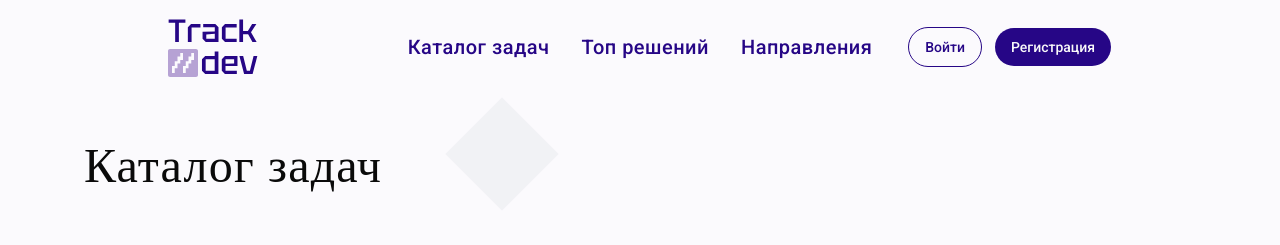
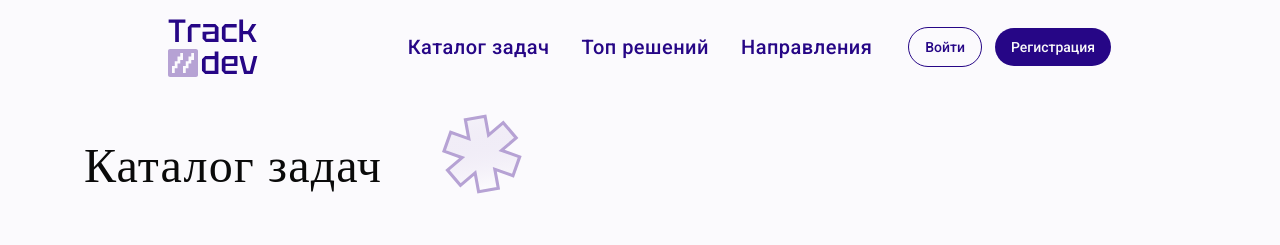
Before and after one commit to Kemuni/CodeHunt, a Next.js app in the folder frontend/: page /tasks in a window 1280 px wide. Shown: the top 245 px of the page. Built offline with nearby package versions, Linux system fonts and the light colour scheme; no server answers; a web font is replaced by a local one.

Commit message:
Добавил изображение Aesterisc в PageLayout

```diff
--- a/frontend/components/ui/layouts/page.tsx
+++ b/frontend/components/ui/layouts/page.tsx
@@ -1,5 +1,6 @@
 import React, { HTMLAttributes } from "react"
 import { cn } from "cn"
+import Image from "next/image"
 
 export type PageLayoutProps = HTMLAttributes<HTMLDivElement>
 
@@ -31,7 +32,9 @@ export const PageLayoutHeader: React.FC<PageLayoutHeaderProps> = ({
     >
       <h2>{children}</h2>
       <div className="relative hidden sm:block">
-        <div className="absolute left-20 -bottom-1 size-20 rotate-45 bg-gray-300/25" />
+        <div className="absolute left-15 -bottom-1 size-20">
+          <Image src="/figma/Asterisk 2.svg" alt="decoration" fill/>
+        </div>
       </div>
     </div>
   )
```
Also changed, not shown: 1 other file (tests, documents, lock files or other folders).
